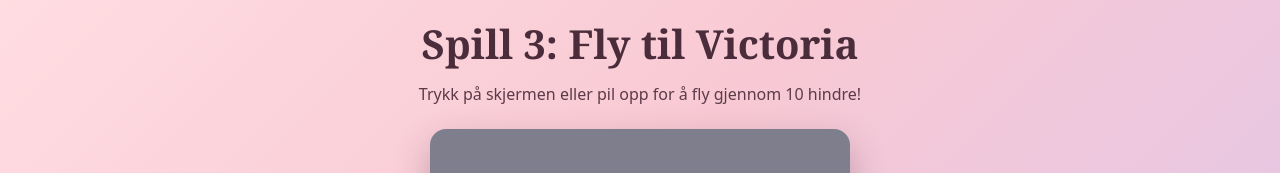
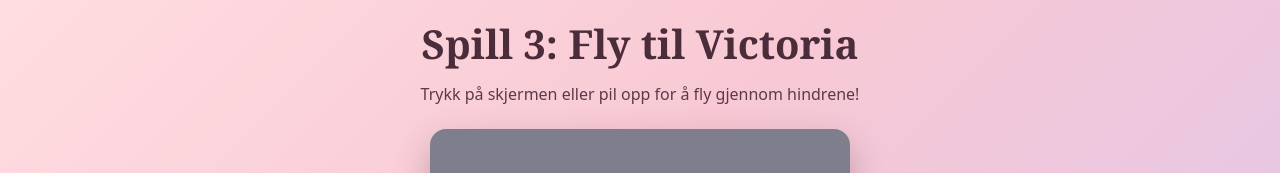
Before and after one commit to henrikaburmann/bryllupsgave, a React (Vite) app: page /spill/3 in a window 1280 px wide. Shown: the top 173 px of the page. Built offline with nearby package versions, Linux system fonts and the light colour scheme.

Commit message:
Switch base to / for custom domain victoria-og-tor-oyvind.no

```diff
--- a/src/pages/FlappyGame.tsx
+++ b/src/pages/FlappyGame.tsx
@@ -189,7 +189,7 @@ function FlappyGame() {
     <div className="flappy-page">
       <h1 className="flappy-page__title">Spill 3: Fly til Victoria</h1>
       <p className="flappy-page__subtitle">
-        Trykk på skjermen eller pil opp for å fly gjennom {TOTAL_OBSTACLES} hindre!
+        Trykk på skjermen eller pil opp for å fly gjennom hindrene!
       </p>
 
       <div className="flappy-area" ref={areaRef} onClick={handleJump}>
--- a/vite.config.ts
+++ b/vite.config.ts
@@ -2,8 +2,8 @@ import { defineConfig } from 'vite'
 import react from '@vitejs/plugin-react'
 
 // https://vite.dev/config/
-// base is '/bryllupsgave/' for GitHub Pages project site; set to '/' when using a custom domain.
+// base is '/' when using a custom domain; set to '/bryllupsgave/' for GitHub Pages project site without a domain.
 export default defineConfig({
-  base: '/bryllupsgave/',
+  base: '/',
   plugins: [react()],
 })
```
